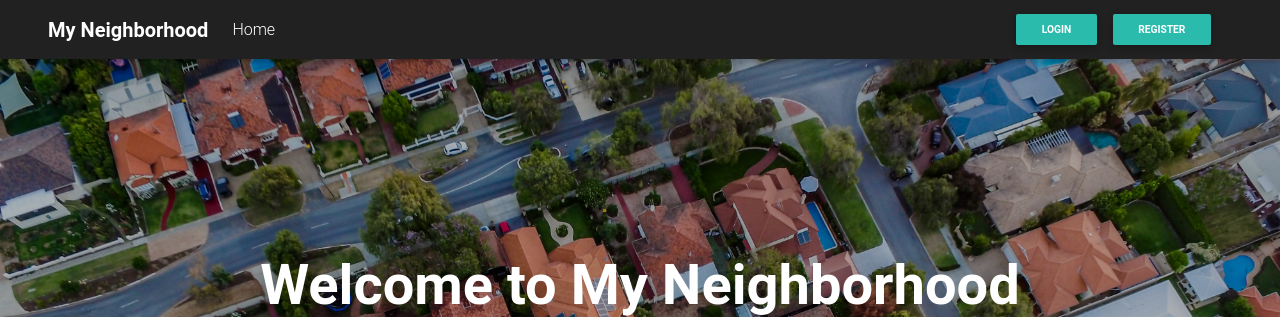
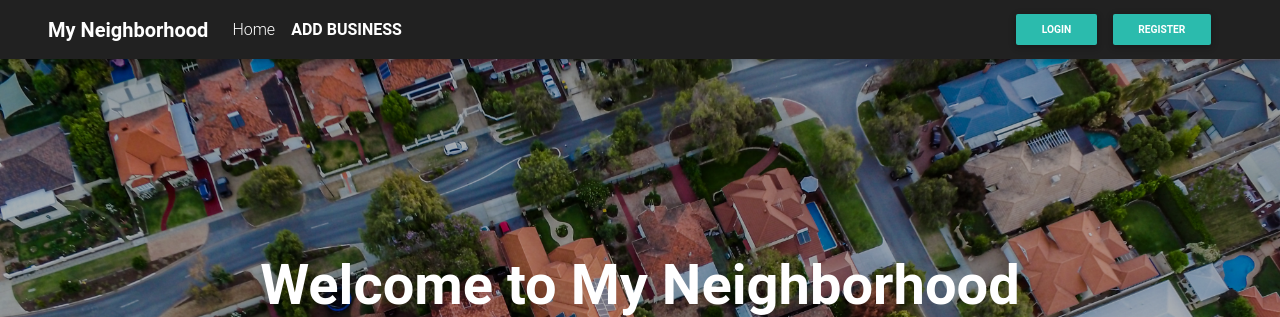
Before and after one commit to josylad/My-Neighborhood, a Django app: page / in a window 1280 px wide. Shown: the top 317 px of the page. Run offline with Django 3.2, Linux system fonts and the light colour scheme; some libraries are stand-ins or nearby versions.

Commit message:
Update navbar

```diff
--- a/neighborhood/templates/navbar.html
+++ b/neighborhood/templates/navbar.html
@@ -27,12 +27,12 @@
         </li>
         {% if user.is_authenticated %}
         <li class="nav-item">
-          <a class="nav-link" href="{%url 'new-post'%}"> ADD POST </a>
+          <a class="nav-link font-weight-bold" href="{%url 'new-post'%}"> ADD POST </a>
         </li>
         {% endif %}
-        <!-- <li class="nav-item">
-          <a class="nav-link" href="#">Pricing</a>
-        </li>  -->
+        <li class="nav-item">
+          <a class="nav-link font-weight-bold" href="{%url 'new-business'%}">ADD BUSINESS</a>
+        </li>
         </ul>
 
       <!-- Links -->
@@ -48,9 +48,9 @@
           <div class="col-sm-6 col-lg-6 d-flex justify-content-end">
               {% if user.is_authenticated %}
               <ul>
-                <li class="nav-item">
+                <!-- <li class="nav-item">
                   <a class="nav-link font-weight-bold text-white " href="{%url 'new-business'%}">ADD BUSINESS</a>
-                </li>
+                </li> -->
                 </ul>
               <ul>
                 <li class="dropdown list-unstyled text-white">
```
